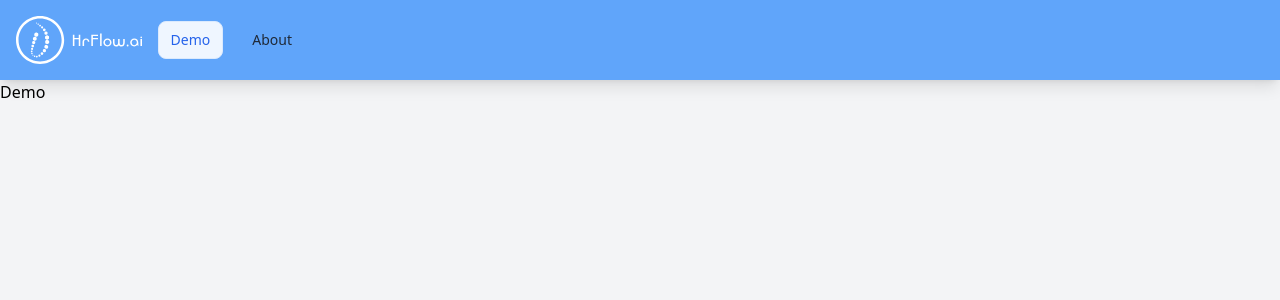
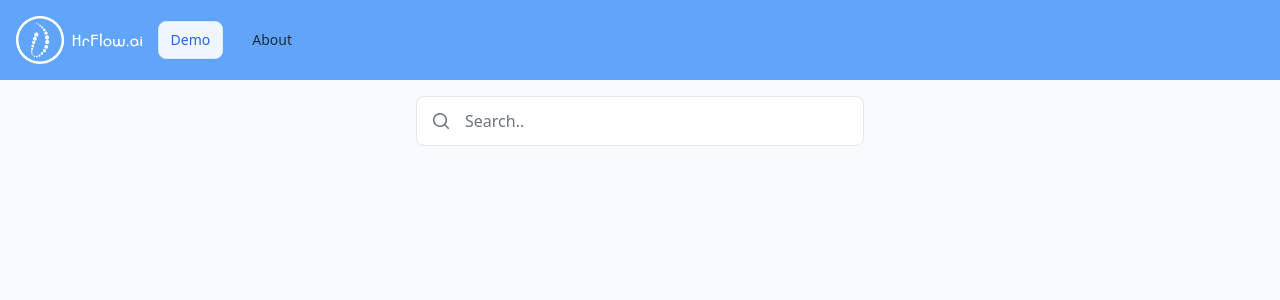
Before and after one commit to davidspeers/hrflow-demo, a React (Vite) app: page /demo in a window 1280 px wide. Shown: the top 300 px of the page. Built offline with nearby package versions, Linux system fonts and the light colour scheme.

Commit message:
add DemoSearchBar to Demo page

```diff
--- a/src/components/Demo/Demo.jsx
+++ b/src/components/Demo/Demo.jsx
@@ -1,5 +1,19 @@
+import DemoSearchBar from "./DemoSearchBar";
+
 function Demo() {
-  return <h1>Demo</h1>;
+  return (
+    <div
+      id="page-container"
+      className="flex w-full min-w-[320px] flex-grow flex-col bg-gray-50"
+    >
+      <main
+        id="page-content"
+        className="flex max-w-full flex-auto flex-col space-y-16 overflow-hidden px-8 text-center xl:max-w-7xl"
+      >
+        <DemoSearchBar />
+      </main>
+    </div>
+  );
 }
 
 export default Demo;
--- /dev/null
+++ b/src/components/Demo/DemoSearchBar.jsx
@@ -0,0 +1,50 @@
+import { useState } from "react";
+
+function DemoSearchBar() {
+  const [searchTerm, setSearchTerm] = useState("");
+
+  const handleChange = (event) => {
+    setSearchTerm(event.target.value);
+  };
+
+  const handleSubmit = (event) => {
+    event.preventDefault();
+    console.log(`Searching for "${searchTerm}"`);
+  };
+
+  return (
+    <form
+      onSubmit={handleSubmit}
+      className="mx-auto w-1/2 max-w-md space-y-1 py-4"
+    >
+      <div className="relative">
+        <div className="pointer-events-none absolute inset-y-0 left-0 my-px ml-px flex w-12 items-center justify-center rounded-l-lg text-gray-500">
+          <svg
+            className="hi-mini hi-magnifying-glass inline-block size-5"
+            xmlns="http://www.w3.org/2000/svg"
+            viewBox="0 0 20 20"
+            fill="currentColor"
+            aria-hidden="true"
+          >
+            <path
+              fillRule="evenodd"
+              d="M9 3.5a5.5 5.5 0 100 11 5.5 5.5 0 000-11zM2 9a7 7 0 1112.452 4.391l3.328 3.329a.75.75 0 11-1.06 1.06l-3.329-3.328A7 7 0 012 9z"
+              clipRule="evenodd"
+            />
+          </svg>
+        </div>
+        <input
+          type="text"
+          id="search"
+          name="search"
+          placeholder="Search.."
+          className="block w-full rounded-lg border border-gray-200 py-3 pl-12 pr-5 leading-6 placeholder-gray-500 focus:border-blue-500 focus:ring focus:ring-blue-500 focus:ring-opacity-50"
+          value={searchTerm}
+          onChange={handleChange}
+        />
+      </div>
+    </form>
+  );
+}
+
+export default DemoSearchBar;
```
